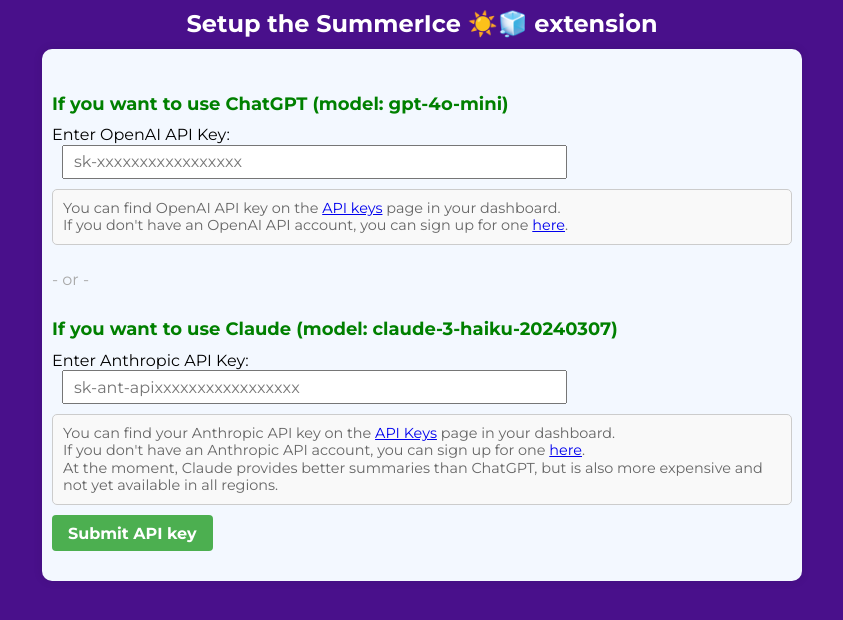
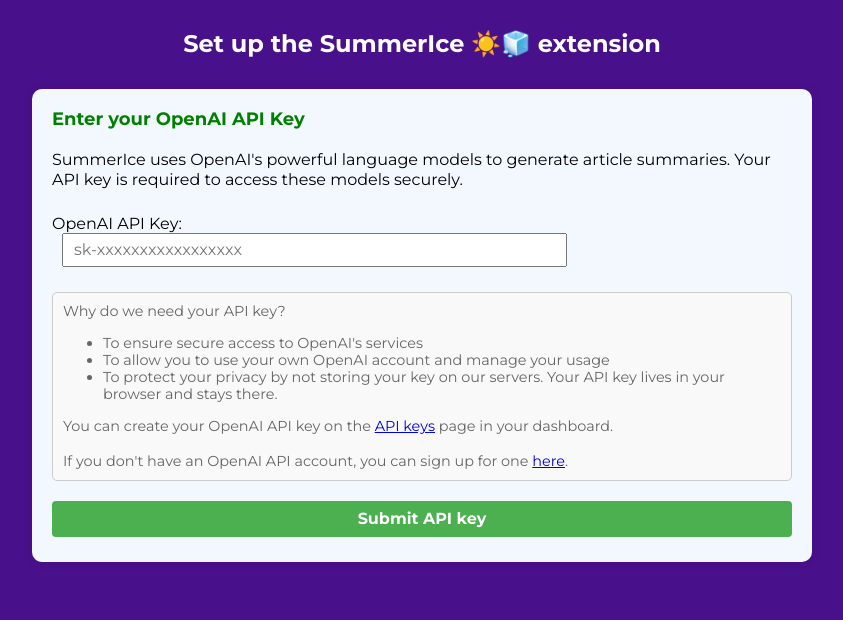
Before and after one commit to velvet-shark/SummerIce, a browser extension: page setup.html in a window 1280 px wide. Shown: the whole page, without its empty margins (218-1061 px from the left). Drawn offline with Linux system fonts and the light colour scheme.

Commit message:
OpenaAI-only API option

```diff
--- a/setup.html
+++ b/setup.html
@@ -7,37 +7,36 @@
     <link rel="stylesheet" type="text/css" href="style.css" />
   </head>
   <body>
-    <h1>Setup the SummerIce ☀️🧊 extension</h1>
-    <div id="content" style="width: 740px">
+    <h1 style="margin: 20px 0">Set up the SummerIce ☀️🧊 extension</h1>
+    <div id="content" style="width: 740px; padding: 10px 20px 15px 20px">
       <form id="setupForm">
         <div>
-          <h3>If you want to use ChatGPT (model: gpt-4o-mini)</h3>
-          <label for="apiKey">Enter OpenAI API Key:</label>
-          <input type="text" id="openaiApiKey" name="apiKey" placeholder="sk-xxxxxxxxxxxxxxxxx" size="52" /><br />
+          <h3>Enter your OpenAI API Key</h3>
+          <p>
+            SummerIce uses OpenAI's powerful language models to generate article summaries. Your API key is required to
+            access these models securely.
+          </p>
+          <div style="margin: 25px 0">
+            <label for="apiKey">OpenAI API Key:</label>
+            <input type="text" id="apiKey" name="apiKey" placeholder="sk-xxxxxxxxxxxxxxxxx" size="52" />
+          </div>
           <div class="instruction-box">
-            You can find OpenAI API key on the
-            <a href="https://platform.openai.com/api-keys" target="_blank">API keys</a> page in your dashboard.<br />
+            Why do we need your API key?
+            <ul>
+              <li>To ensure secure access to OpenAI's services</li>
+              <li>To allow you to use your own OpenAI account and manage your usage</li>
+              <li>
+                To protect your privacy by not storing your key on our servers. Your API key lives in your browser and
+                stays there.
+              </li>
+            </ul>
+            You can create your OpenAI API key on the
+            <a href="https://platform.openai.com/api-keys" target="_blank">API keys</a> page in your dashboard.<br /><br />
             If you don't have an OpenAI API account, you can sign up for one
             <a href="https://platform.openai.com/signup" target="_blank">here</a>.
           </div>
         </div>
-        <span style="color: darkgray; margin: 15px 0">- or -</span>
-        <div>
-          <!-- <h3>If you want to use Claude (model: claude-3-sonnet-20240229)</h3> -->
-          <h3>If you want to use Claude (model: claude-3-haiku-20240307)</h3>
-          <label for="apiKey">Enter Anthropic API Key:</label>
-          <input type="text" id="anthropicApiKey" name="apiKey" placeholder="sk-ant-apixxxxxxxxxxxxxxxxx" size="52" />
-          <div class="instruction-box">
-            You can find your Anthropic API key on the
-            <a href="https://console.anthropic.com/settings/keys" target="_blank">API Keys</a> page in your
-            dashboard.<br />
-            If you don't have an Anthropic API account, you can sign up for one
-            <a href="https://www.anthropic.com/api" target="_blank">here</a>.<br />
-            At the moment, Claude provides better summaries than ChatGPT, but is also more expensive and not yet
-            available in all regions.
-          </div>
-          <button type="submit" value="Submit">Submit API key</button>
-        </div>
+        <button type="submit" value="Submit">Submit API key</button>
       </form>
     </div>
   </body>
--- a/setup.js
+++ b/setup.js
@@ -12,9 +12,7 @@
   contentElement.appendChild(successMessage);
 
   // Save the API key
-  const openaiApiKey = document.getElementById("openaiApiKey").value;
-  const anthropicApiKey = document.getElementById("anthropicApiKey").value;
-  const apiKey = openaiApiKey || anthropicApiKey;
+  const apiKey = document.getElementById("apiKey").value;
   chrome.storage.local.set({ apiKey: apiKey }, function () {
     console.log("API key saved");
   });
--- a/style.css
+++ b/style.css
@@ -36,8 +36,8 @@
 
 h3 {
   font-size: 18px;
-  margin: 0 0 10px 0;
-  padding: 15px 0 0 0;
+  margin: 0 0 20px 0;
+  padding: 0;
   color: green;
 }
 
@@ -71,7 +71,7 @@
   display: flex;
   flex-direction: column;
   align-items: left;
-  margin: 20px 0;
+  margin: 10px 0;
   width: 740px;
 }
 
```
Also changed, not shown: background.js (+2 -66 lines), README.md.
